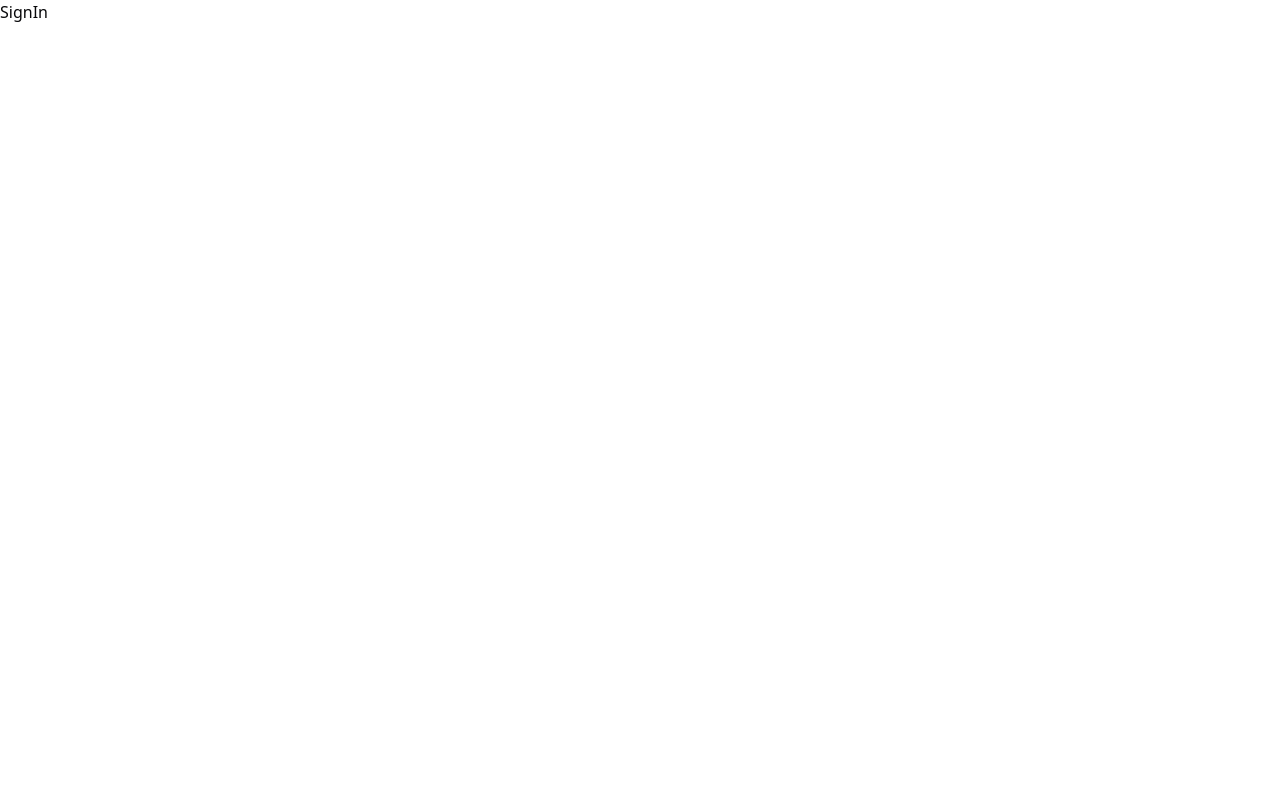
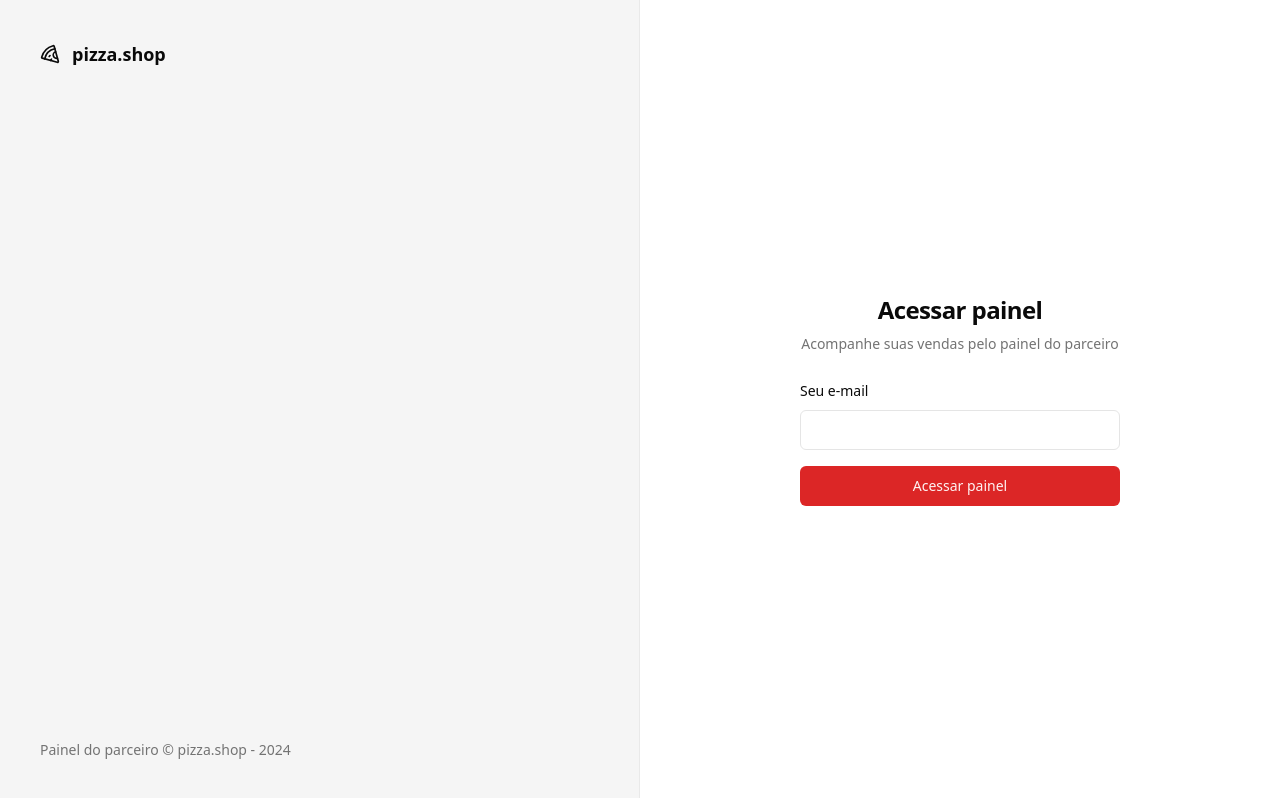
Before and after one commit to leonardondev/pizzashop-web, a React (Vite) app: page /sign-in in a window 1280 px wide. Built offline with nearby package versions, Linux system fonts and the light colour scheme.

Commit message:
feat: sign-in page

```diff
--- a/package.json
+++ b/package.json
@@ -18,6 +18,7 @@
   ],
   "dependencies": {
     "@radix-ui/react-icons": "^1.3.0",
+    "@radix-ui/react-label": "^2.1.0",
     "@radix-ui/react-slot": "^1.1.0",
     "class-variance-authority": "^0.7.0",
     "clsx": "^2.1.1",
--- a/src/components/ui/button.tsx
+++ b/src/components/ui/button.tsx
@@ -1,6 +1,6 @@
 import { Slot } from '@radix-ui/react-slot'
 import { cva, type VariantProps } from 'class-variance-authority'
-import * as React from 'react'
+import { ButtonHTMLAttributes, forwardRef } from 'react'
 
 import { cn } from '@/lib/utils'
 
@@ -34,12 +34,12 @@ const buttonVariants = cva(
 )
 
 export interface ButtonProps
-  extends React.ButtonHTMLAttributes<HTMLButtonElement>,
+  extends ButtonHTMLAttributes<HTMLButtonElement>,
     VariantProps<typeof buttonVariants> {
   asChild?: boolean
 }
 
-const Button = React.forwardRef<HTMLButtonElement, ButtonProps>(
+const Button = forwardRef<HTMLButtonElement, ButtonProps>(
   ({ className, variant, size, asChild = false, ...props }, ref) => {
     const Comp = asChild ? Slot : 'button'
     return (
--- /dev/null
+++ b/src/components/ui/input.tsx
@@ -0,0 +1,24 @@
+import { forwardRef, InputHTMLAttributes } from 'react'
+
+import { cn } from '@/lib/utils'
+
+export interface InputProps extends InputHTMLAttributes<HTMLInputElement> {}
+
+const Input = forwardRef<HTMLInputElement, InputProps>(
+  ({ className, type, ...props }, ref) => {
+    return (
+      <input
+        type={type}
+        className={cn(
+          'flex h-10 w-full rounded-md border border-input bg-background px-3 py-2 text-sm ring-offset-background file:border-0 file:bg-transparent file:text-sm file:font-medium file:text-foreground placeholder:text-muted-foreground focus-visible:outline-none focus-visible:ring-2 focus-visible:ring-ring focus-visible:ring-offset-2 disabled:cursor-not-allowed disabled:opacity-50',
+          className,
+        )}
+        ref={ref}
+        {...props}
+      />
+    )
+  },
+)
+Input.displayName = 'Input'
+
+export { Input }
--- /dev/null
+++ b/src/components/ui/label.tsx
@@ -0,0 +1,24 @@
+import * as LabelPrimitive from '@radix-ui/react-label'
+import { cva, type VariantProps } from 'class-variance-authority'
+import { ComponentPropsWithoutRef, ElementRef, forwardRef } from 'react'
+
+import { cn } from '@/lib/utils'
+
+const labelVariants = cva(
+  'text-sm font-medium leading-none peer-disabled:cursor-not-allowed peer-disabled:opacity-70',
+)
+
+const Label = forwardRef<
+  ElementRef<typeof LabelPrimitive.Root>,
+  ComponentPropsWithoutRef<typeof LabelPrimitive.Root> &
+    VariantProps<typeof labelVariants>
+>(({ className, ...props }, ref) => (
+  <LabelPrimitive.Root
+    ref={ref}
+    className={cn(labelVariants(), className)}
+    {...props}
+  />
+))
+Label.displayName = LabelPrimitive.Root.displayName
+
+export { Label }
--- a/src/global.css
+++ b/src/global.css
@@ -4,58 +4,61 @@
 
 @layer base {
   :root {
-    --radius: 0.5rem;
     --background: 0 0% 100%;
-    --foreground: 240 10% 3.9%;
+    --foreground: 0 0% 3.9%;
     --card: 0 0% 100%;
-    --card-foreground: 240 10% 3.9%;
+    --card-foreground: 0 0% 3.9%;
     --popover: 0 0% 100%;
-    --popover-foreground: 240 10% 3.9%;
-    --primary: 240 5.9% 10%;
-    --primary-foreground: 0 0% 98%;
-    --secondary: 240 4.8% 95.9%;
-    --secondary-foreground: 240 5.9% 10%;
-    --muted: 240 4.8% 95.9%;
-    --muted-foreground: 240 3.8% 46.1%;
-    --accent: 240 4.8% 95.9%;
-    --accent-foreground: 240 5.9% 10%;
+    --popover-foreground: 0 0% 3.9%;
+    --primary: 0 72.2% 50.6%;
+    --primary-foreground: 0 85.7% 97.3%;
+    --secondary: 0 0% 96.1%;
+    --secondary-foreground: 0 0% 9%;
+    --muted: 0 0% 96.1%;
+    --muted-foreground: 0 0% 45.1%;
+    --accent: 0 0% 96.1%;
+    --accent-foreground: 0 0% 9%;
     --destructive: 0 84.2% 60.2%;
     --destructive-foreground: 0 0% 98%;
-    --border: 240 5.9% 90%;
-    --input: 240 5.9% 90%;
-    --ring: 240 10% 3.9%;
+    --border: 0 0% 89.8%;
+    --input: 0 0% 89.8%;
+    --ring: 0 72.2% 50.6%;
+    --radius: 0.5rem;
     --chart-1: 12 76% 61%;
     --chart-2: 173 58% 39%;
     --chart-3: 197 37% 24%;
     --chart-4: 43 74% 66%;
-    --chart-5: 27 87% 67%}
+    --chart-5: 27 87% 67%;
+  }
+
   .dark {
-    --background: 240 10% 3.9%;
+    --background: 0 0% 3.9%;
     --foreground: 0 0% 98%;
-    --card: 240 10% 3.9%;
+    --card: 0 0% 3.9%;
     --card-foreground: 0 0% 98%;
-    --popover: 240 10% 3.9%;
+    --popover: 0 0% 3.9%;
     --popover-foreground: 0 0% 98%;
-    --primary: 0 0% 98%;
-    --primary-foreground: 240 5.9% 10%;
-    --secondary: 240 3.7% 15.9%;
+    --primary: 0 72.2% 50.6%;
+    --primary-foreground: 0 85.7% 97.3%;
+    --secondary: 0 0% 14.9%;
     --secondary-foreground: 0 0% 98%;
-    --muted: 240 3.7% 15.9%;
-    --muted-foreground: 240 5% 64.9%;
-    --accent: 240 3.7% 15.9%;
+    --muted: 0 0% 14.9%;
+    --muted-foreground: 0 0% 63.9%;
+    --accent: 0 0% 14.9%;
     --accent-foreground: 0 0% 98%;
     --destructive: 0 62.8% 30.6%;
     --destructive-foreground: 0 0% 98%;
-    --border: 240 3.7% 15.9%;
-    --input: 240 3.7% 15.9%;
-    --ring: 240 4.9% 83.9%;
+    --border: 0 0% 14.9%;
+    --input: 0 0% 14.9%;
+    --ring: 0 72.2% 50.6%;
     --chart-1: 220 70% 50%;
     --chart-2: 160 60% 45%;
     --chart-3: 30 80% 55%;
     --chart-4: 280 65% 60%;
-    --chart-5: 340 75% 55%
+    --chart-5: 340 75% 55%;
   }
 }
+
 
 @layer base {
   * {
--- a/src/pages/_layouts/auth.tsx
+++ b/src/pages/_layouts/auth.tsx
@@ -1,9 +1,22 @@
+import { Pizza } from 'lucide-react'
 import { Outlet } from 'react-router-dom'
 
 export function AuthLayout() {
   return (
-    <div>
-      <Outlet />
+    <div className="flex min-h-svh flex-col md:grid md:grid-cols-2">
+      <div className="flex h-full flex-1 flex-col justify-between border-r border-foreground/5 bg-muted p-10 text-muted-foreground">
+        <div className="flex items-center gap-3 pb-2 text-lg font-medium text-foreground">
+          <Pizza className="h-5 w-5" />
+          <span className="font-semibold">pizza.shop</span>
+        </div>
+        <footer className="text-sm">
+          Painel do parceiro &copy; pizza.shop - {new Date().getFullYear()}
+        </footer>
+      </div>
+
+      <div className="flex h-full flex-1 flex-col items-center justify-center">
+        <Outlet />
+      </div>
     </div>
   )
 }
--- a/src/pages/auth/sign-in.tsx
+++ b/src/pages/auth/sign-in.tsx
@@ -1,10 +1,36 @@
 import { Helmet } from 'react-helmet-async'
+
+import { Button } from '@/components/ui/button'
+import { Input } from '@/components/ui/input'
+import { Label } from '@/components/ui/label'
 
 export function SignIn() {
   return (
     <>
       <Helmet title="Login" />
-      <h1>SignIn</h1>
+      <div className="p-8">
+        <div className="flex w-80 flex-col justify-center gap-6">
+          <div className="flex flex-col gap-2 text-center">
+            <h1 className="text-2xl font-semibold tracking-tight">
+              Acessar painel
+            </h1>
+            <p className="text-sm text-muted-foreground">
+              Acompanhe suas vendas pelo painel do parceiro
+            </p>
+          </div>
+
+          <form className="space-y-4">
+            <div className="space-y-2">
+              <Label htmlFor="email">Seu e-mail</Label>
+              <Input id="email" type="email" />
+            </div>
+
+            <Button type="submit" className="w-full">
+              Acessar painel
+            </Button>
+          </form>
+        </div>
+      </div>
     </>
   )
 }
```
Also changed, not shown: 1 other file (tests, documents, lock files or other folders).
